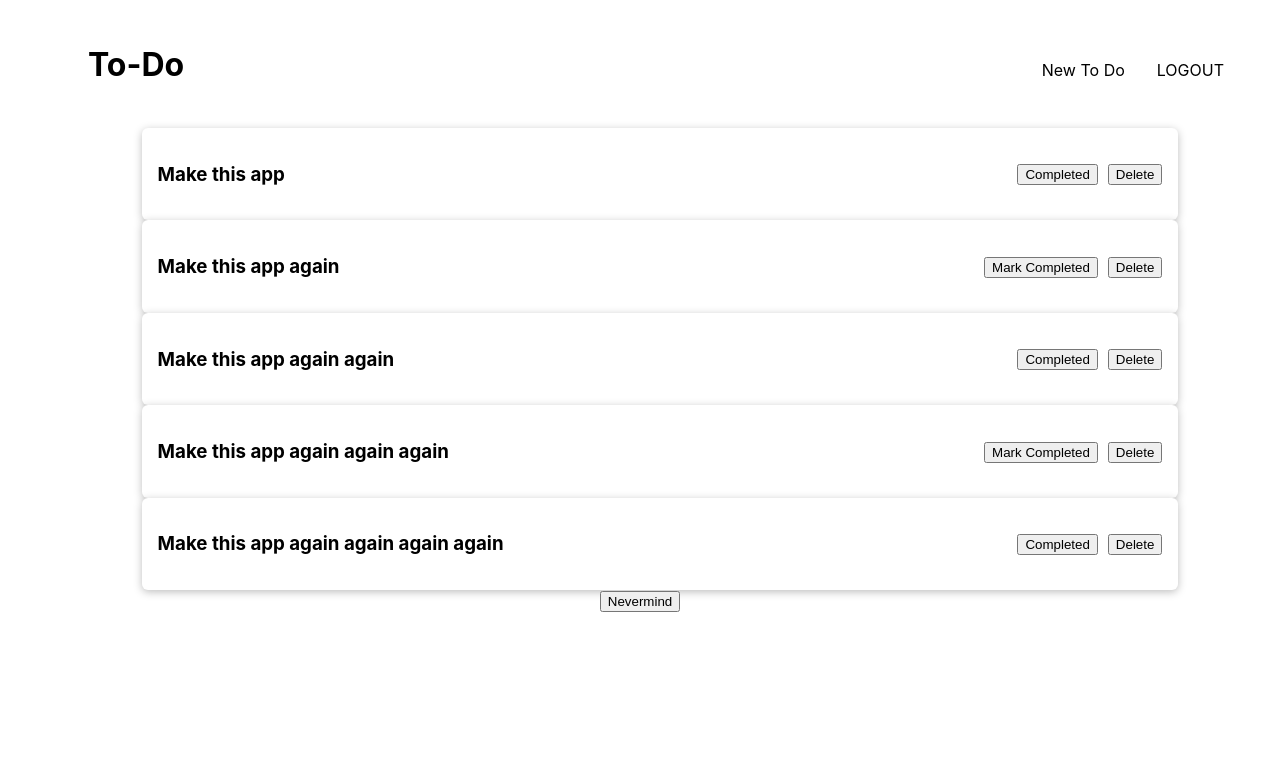
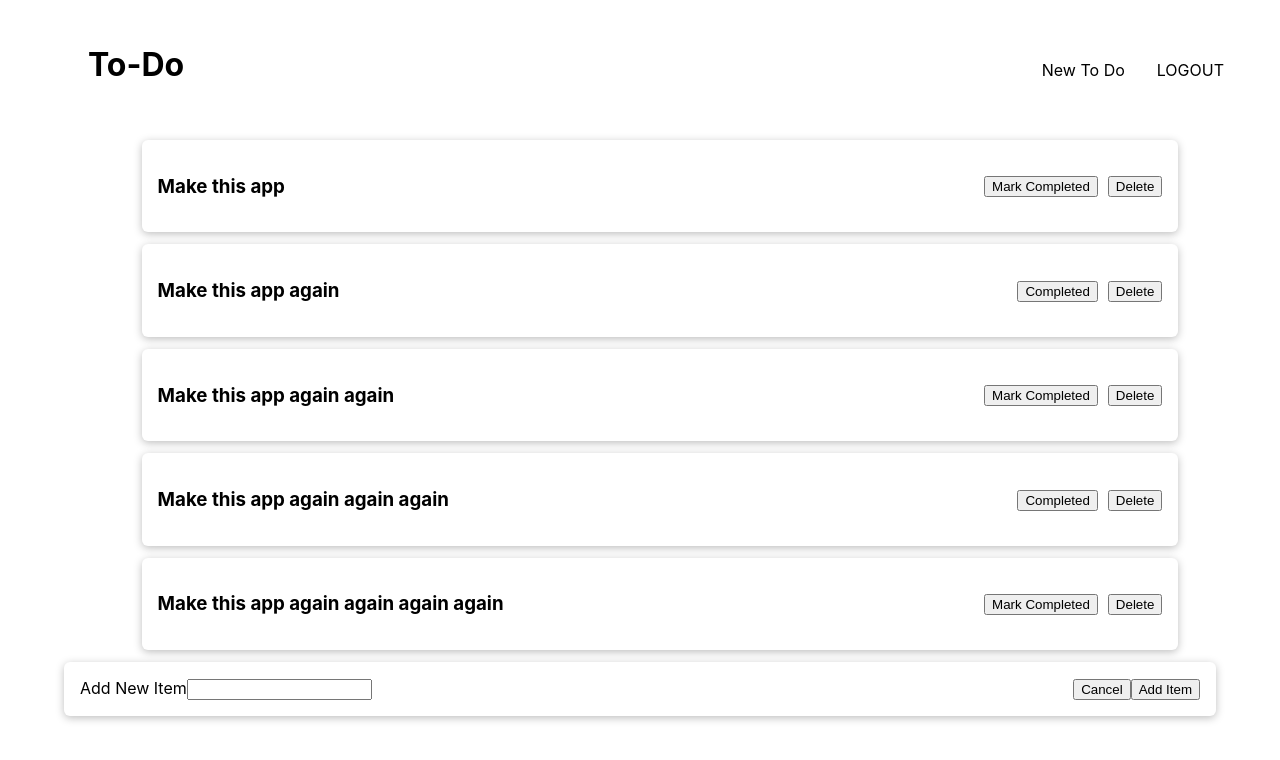
Before and after one commit to Jordan-McGhee/to-do-react, a React (Create React App) app: page / in a window 1280 px wide. Both pictures are taken after a click on the button "Add New Item". Shown: the top 760 px of the page. Built offline with nearby package versions, Linux system fonts and the light colour scheme.

Commit message:
Added new to-do item form and changed app.js to render the form/show form button conditionally. Few bugs, but added comments to start on next time

```diff
--- a/src/App.js
+++ b/src/App.js
@@ -1,20 +1,27 @@
 import { useState } from 'react';
+
 import './App.css';
+
 import MainHeader from './components/Layout/MainHeader';
 import ToDoList from './components/To-Do/ToDoList';
+import NewItemForm from './components/Form/NewItemForm';
 
 function App() {
 
   // NEEDS
-  // STATE TO RENDER/HIDE FORM
-  // CONDITIONAL RENDERING OF BUTTON/FORM
-  // FORM IN A CARD
-
+  // STATE TO RENDER/HIDE FORM --done
+  // CONDITIONAL RENDERING OF BUTTON/FORM --done
+  // FORM IN A CARD --done
 
   // NICE TO HAVES
   // INPUT AND BUTTON COMPONENTS
-  // FORM VALIDATION
 
+  // ISSUES
+  // FORM ONLY WORKS ONCE - useEffect or useCallback maybe?
+  // FORM CARD NEEDS DIFFERENT STYLING TO MATCH REST OF PAGE
+
+
+  // DUMMY PLACEHOLDER LIST
   const DUMMY_LIST = [
     { id: "td1", description: "Make this app", completed: false},
     { id: "td2", description: "Make this app again", completed: true},
@@ -25,26 +32,67 @@ function App() {
 
 
   // USING STATE TO RENDER FORM INPUT FOR NEW TO-DO LIST ITEMS
-  const [ addingItem, setAddingItem ] = useState(false)
+  const [ showForm, setShowForm ] = useState(false)
 
-  const addItemHandler = () => {
-    setAddingItem(true)
+  // STATE HOLDING LIST SO WHEN A NEW ITEM IS ADDED, COMPONENT RE-RENDERS
+  const [ toDoList, setToDoList ] = useState(DUMMY_LIST)
+
+
+  // FORM FUNCTIONS
+
+  // shows form on button click
+  const showFormHandler = () => {
+    setShowForm(true)
   }
 
+  // variable to keep track of id when adding new item
+
+
+  // accepts form input and appends to list
+  const addItemHandler = (description) => {
+
+    let toDoID = DUMMY_LIST.length + 1
+
+    // create new object
+    const newToDoItem = {
+      id: "td" + toDoID.toString(),
+      description: description,
+      completed: false
+    }
+
+    // push object to list
+    DUMMY_LIST.push(newToDoItem)
+    console.log(`Added new item: ${newToDoItem.id} ${newToDoItem.description}`)
+
+    setToDoList(DUMMY_LIST)
+
+    // increment toDoID
+    toDoID++
+    console.log(`New toDoID: ${toDoID}`)
+
+    setShowForm(false)
+  }
+
+  // changes show form state and hides form
   const cancelAddItemHandler = () => {
-    setAddingItem(false)
+    setShowForm(false)
   }
 
   return (
     <div className='App'>
       <MainHeader />
-      <ToDoList items = { DUMMY_LIST } />
+      <ToDoList items = { toDoList } />
 
       {/* button rendered if not currently adding item */}
-      { !addingItem && <button onClick = { addItemHandler }>Add New Item</button> }
+      { !showForm && <button onClick = { showFormHandler }>Add New Item</button> }
 
       {/* form to add new to-do item */}
-      { addingItem && <button onClick = { cancelAddItemHandler }>Nevermind</button> }
+      { showForm &&
+        <NewItemForm
+          onAddItem = { addItemHandler }
+          onCancel = { cancelAddItemHandler }
+        />
+      }
 
     </div>
   );
--- /dev/null
+++ b/src/components/Form/NewItemForm.css
@@ -0,0 +1,4 @@
+.to-do-form {
+    display: flex;
+    justify-content: space-between;
+}
--- /dev/null
+++ b/src/components/Form/NewItemForm.js
@@ -0,0 +1,58 @@
+import { useState } from "react"
+
+import Card from "../UI/Card"
+import "./NewItemForm.css"
+
+const NewItemForm = (props) => {
+    // NEEDS
+    // INPUT FOR NEW ITEM  --done
+    // CALLBACK FUNCTION FOR WHEN FORM IS SUBMITTED PASSED THROUGH PROPS --done
+    // CANCEL AND SUBMIT BUTTONS --done
+
+    // NICE TO HAVE
+    // STATE OR REF TO TRACK USER INPUT --done
+    // VALIDATION
+    // ERROR HANDLING
+    // PROMPT IF USER CLICKS OUT OR PRESSES CANCEL
+    // CLEAR ENTERED VALUE OF FORM AFTER SUBMISSION --done
+
+
+    const [ newItem, setNewItem ] = useState('')
+
+    const inputChangeHandler = (event) => {
+        setNewItem(event.target.value)
+    }
+
+    const formSubmitHandler = (event) => {
+        event.preventDefault()
+
+        // append item to to-do list
+        props.onAddItem(newItem)
+
+        // reset input value
+        setNewItem('')
+    }
+
+    return (
+        <Card>
+            <form onSubmit={ formSubmitHandler } className = "to-do-form">
+                <div>
+                    <label htmlFor="new-item">Add New Item</label>
+                    <input
+                        type = "text"
+                        name = "new-item"
+                        onChange = { inputChangeHandler }
+                        value = { newItem }
+                    />
+                </div>
+
+                <div className="form-buttons">
+                    <button type="button" onClick={ props.onCancel }>Cancel</button>
+                    <button type="submit">Add Item</button>
+                </div>
+            </form>
+        </Card>
+    )
+}
+
+export default NewItemForm
--- a/src/components/To-Do/ToDoItem.js
+++ b/src/components/To-Do/ToDoItem.js
@@ -18,7 +18,7 @@ const ToDoItem = (props) => {
                 <h3>{ props.description }</h3>
 
                 <div className="buttons">
-                    <button>{ props.completed ? "Mark Completed" : "Completed"}</button>
+                    <button>{ props.completed ? "Completed" : "Mark Completed"}</button>
                     <button>Delete</button>
                 </div>
             </Card>
--- a/src/components/UI/Card.css
+++ b/src/components/UI/Card.css
@@ -1,5 +1,5 @@
 .card {
-    margin: 0;
+    margin: .75rem 0;
     box-shadow: 0 2px 8px rgba(0, 0, 0, 0.26);
     border-radius: 6px;
     padding: 1rem;
```
